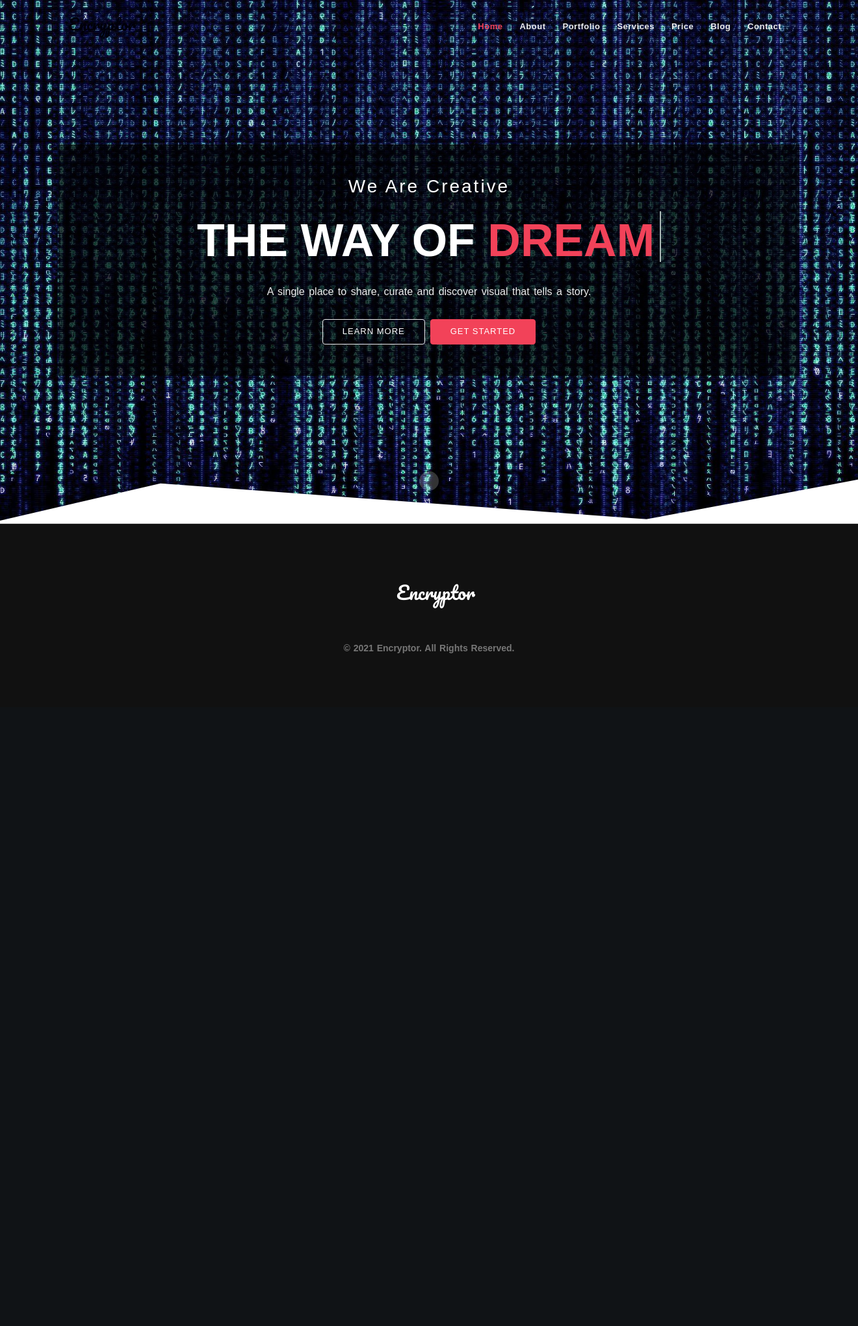
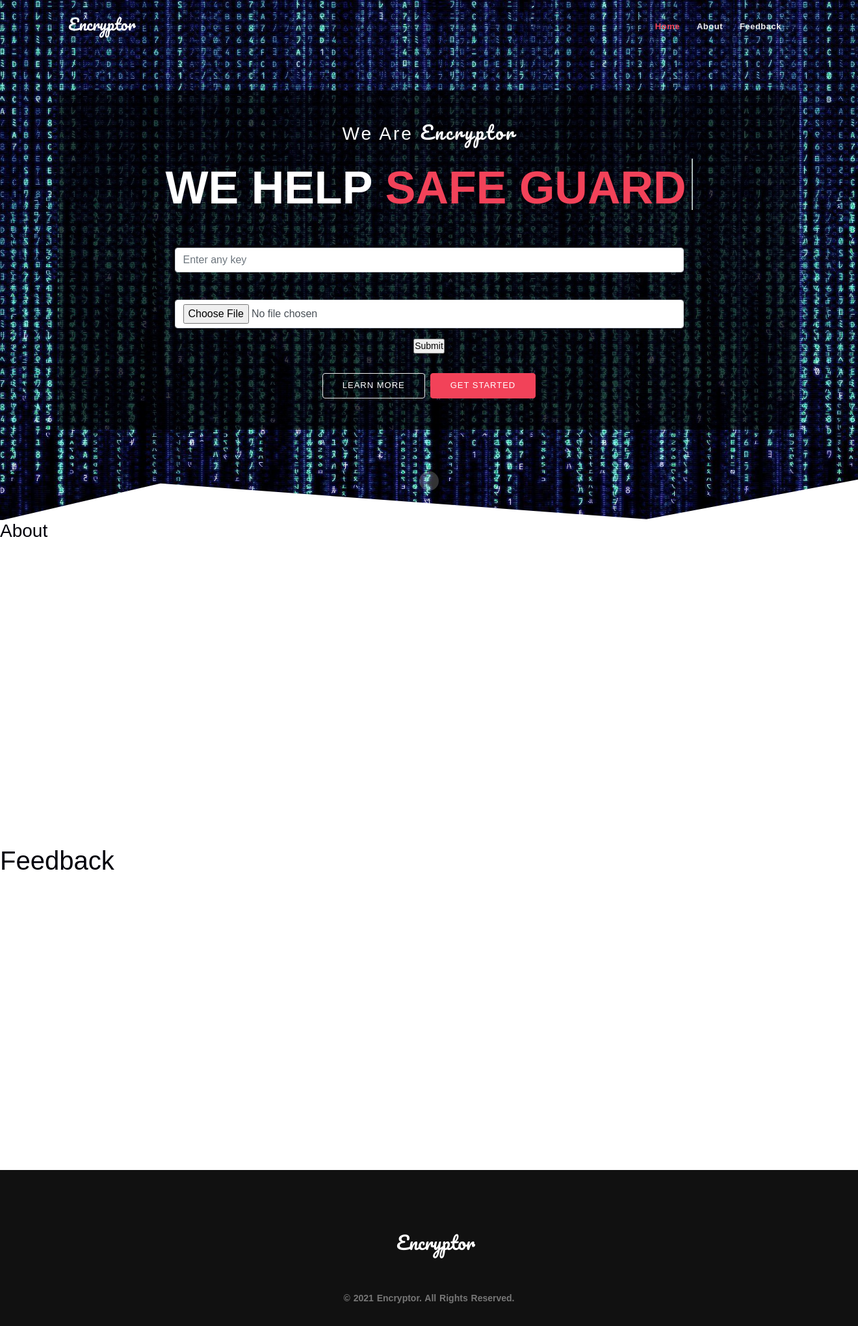
Before and after one commit to Jazz-hash/HU-DSA-Project, a Flask app: page / in a window 1320 px wide; the page is wider, and only the part inside the window is pictured. Shown: the top 2040 px of that part at 65% size. Before the commit the page ends 1005 px from the top of that part, so only its background shows below. Run offline with Flask 2, Linux system fonts and the light colour scheme; some libraries are stand-ins or nearby versions.

Commit message:
Added sections on Homepage | Added file handling functions

```diff
--- a/app/server.py
+++ b/app/server.py
@@ -1,10 +1,33 @@
-# ? imports ( Flask, Selectorlib)
-from flask import Flask, render_template, request
+# ? imports ( Flask )
+from flask import Flask, render_template, request, redirect, url_for
+from werkzeug.utils import secure_filename
+import os
+
+UPLOAD_FOLDER = 'app/uploads'
 
 # ? Creating app with Flask
 app = Flask(__name__)
+app.config['UPLOAD_FOLDER'] = UPLOAD_FOLDER
 
-@app.route('/')
+@app.route('/', methods=['GET', 'POST'])
 def index():
-    # ? rendering htm file.
+    if request.method == 'POST':
+        uploaded_file = request.files['file']
+        key = request.form.get("key")
+        print(key)
+        if uploaded_file.filename != '':
+            file = secure_filename(uploaded_file.filename)
+            uploaded_file.save(os.path.join(app.config['UPLOAD_FOLDER'], file))
+            new_file = encrypt(file, key)
+            # uploaded_file.save(uploaded_file.filename)
+        return redirect(url_for('index'))
     return render_template('index.htm')
+
+
+def encrypt(filename, key):
+    print(filename, key)
+    return "file"
+
+
+def generate_key():
+    return
--- a/app/templates/index.htm
+++ b/app/templates/index.htm
@@ -29,6 +29,12 @@
       rel="stylesheet"
       href="{{ url_for('static', filename= 'css/style.css') }}"
     />
+    <style>
+      html {
+        scroll-behavior: smooth;
+      }
+    </style>
+
   </head>
 
   <body
@@ -60,7 +66,7 @@
       <div class="container">
         <!-- Logo -->
         <a class="logo" href="/">
-          <h4 class="styled-font">Encryptor</h4>
+          <h4 class="styled-font" style="color: white !important;">Encryptor</h4>
         </a>
 
         <button
@@ -81,7 +87,7 @@
             <li class="nav-item">
               <a
                 class="nav-link active"
-                href="Encryptor/creative.html#"
+                href="/"
                 data-scroll-nav="0"
                 >Home</a
               >
@@ -89,7 +95,7 @@
             <li class="nav-item">
               <a
                 class="nav-link"
-                href="Encryptor/creative.html#"
+                href="#About"
                 data-scroll-nav="1"
                 >About</a
               >
@@ -97,41 +103,9 @@
             <li class="nav-item">
               <a
                 class="nav-link"
-                href="Encryptor/creative.html#"
+                href="#Feedback"
                 data-scroll-nav="2"
-                >Portfolio</a
-              >
-            </li>
-            <li class="nav-item">
-              <a
-                class="nav-link"
-                href="Encryptor/creative.html#"
-                data-scroll-nav="3"
-                >Services</a
-              >
-            </li>
-            <li class="nav-item">
-              <a
-                class="nav-link"
-                href="Encryptor/creative.html#"
-                data-scroll-nav="4"
-                >Price</a
-              >
-            </li>
-            <li class="nav-item">
-              <a
-                class="nav-link"
-                href="Encryptor/creative.html#"
-                data-scroll-nav="5"
-                >Blog</a
-              >
-            </li>
-            <li class="nav-item">
-              <a
-                class="nav-link"
-                href="Encryptor/creative.html#"
-                data-scroll-nav="6"
-                >Contact</a
+                >Feedback</a
               >
             </li>
           </ul>
@@ -167,18 +141,29 @@
       <div class="container">
         <div class="row p-5" style="background-color: rgba(0, 0, 0, 0.7)">
           <div class="full-width text-center caption mt-30">
-            <h3 class="text-white">We Are Creative</h3>
+            <h3 class="text-white">We Are <span class="styled-font">Encryptor</span></h3>
             <h1 class="cd-headline clip">
-              <span class="blc">The Way Of </span>
+              <span class="blc">We help</span>
               <span class="cd-words-wrapper" style="width: 328.984px">
-                <b class="is-visible">Success</b>
-                <b class="is-hidden">Grow Up</b>
-                <b class="is-hidden">Dream</b>
+                <b class="is-visible">Protect</b>
+                <b class="is-hidden">Secure</b>
+                <b class="is-hidden">Safe guard</b>
               </span>
             </h1>
             <p>
-              A single place to share, curate and discover visual that tells a
-              story.
+             <form class="w-75 m-auto" method="POST" action="" enctype="multipart/form-data">
+              <div class="form-group">
+                 <label for="key">File </label>
+                 <input type="text" placeholder="Enter any key" name="key" id="key" class="form-control" />
+               </div>
+               <div class="form-group">
+                 <label for="file">File </label>
+                 <input type="file" name="file" id="file" class="form-control" />
+               </div>
+               <div class="form-grouo">
+                 <input type="submit" value="Submit">
+               </div>
+             </form>
             </p>
             <a href="Encryptor/creative.html#0" class="butn butn-bord">
               <span>Learn More</span>
@@ -199,7 +184,13 @@
 
     <!-- End Header ====
     	======================================= -->
+<div id="About" style="height: 500px">
+  <h3>About</h3>
+</div>
 
+<div id="Feedback" style="height: 500px">
+  <h1>Feedback</h1>
+</div>
     <!-- =====================================
     	==== Start Footer -->
     <footer class="text-center">
--- /dev/null
+++ b/app/uploads/test.txt
@@ -0,0 +1 @@
+Hello World !!
```
Also changed, not shown: requirements.txt (+15 -0 lines), test.py (+5 -3 lines), 1 other file.
